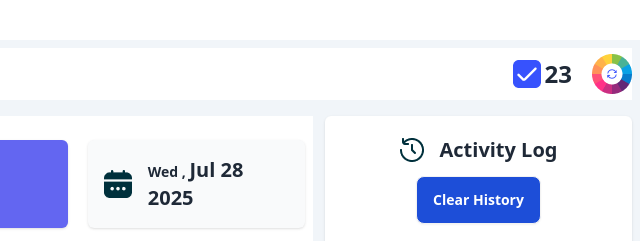
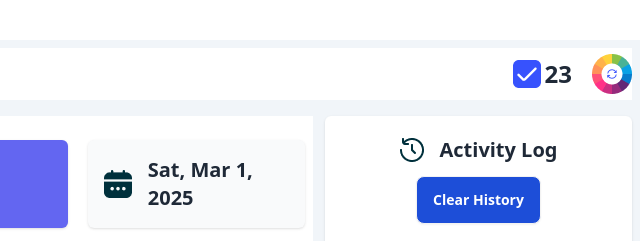
Before and after one commit to abuhasanxt/assinment-5, a plain HTML site: page html/index.html in a window 1280 px wide. Shown: the top 241 px of the page, 640-1280 px from the left. Drawn offline with nearby package versions, Linux system fonts and the light colour scheme.

Commit message:
added dynamic calander

```diff
--- a/html/index.html
+++ b/html/index.html
@@ -61,9 +61,7 @@
           <div class="col-span-3 bg-gray-50 p-4 rounded-md shadow">
             <div class="flex items-center gap-4">
               <img src="/assets/calender.png" alt="" />
-              <h2 class="text-sm font-semibold">
-                Wed , <span class="text-xl font-semibold">Jul 28 2025</span>
-              </h2>
+              <h2 id="calender" class="text-xl font-bold"></h2>
             </div>
           </div>
         </div>
@@ -191,10 +189,11 @@
             <img src="/assets/activity.png" alt="" />
             <h3 class="text-xl font-semibold">Activity Log</h3>
           </div>
-          <button id="clear" class="btn bg-blue-700 text-white">Clear History</button>
+          <button id="clear" class="btn bg-blue-700 text-white">
+            Clear History
+          </button>
           <div id="History-container"></div>
         </div>
-
       </div>
     </main>
 
@@ -206,5 +205,6 @@
     <script src="/js/emoji.js"></script>
     <script src="/js/openAi.js"></script>
     <script src="/js/remove.js"></script>
+    <script src="/js/calander.js"></script>
   </body>
 </html>
--- /dev/null
+++ b/js/calander.js
@@ -0,0 +1,16 @@
+function updateDate() {
+    const dateElement = document.getElementById("calender");
+
+    // বর্তমান তারিখ ও সময় পাওয়া
+    const now = new Date();
+
+    // দিন, মাস ও বছর বের করা
+    const options = { weekday: 'short', month: 'short', day: 'numeric', year: 'numeric' };
+    const formattedDate = now.toLocaleDateString('en-US', options);
+
+    // তারিখ সেট করা
+    dateElement.innerHTML = formattedDate;
+}
+
+// পেজ লোড হওয়ার সাথে সাথে তারিখ আপডেট হবে
+window.onload = updateDate;
```
Also changed, not shown: html/hdfh.html (deleted).
